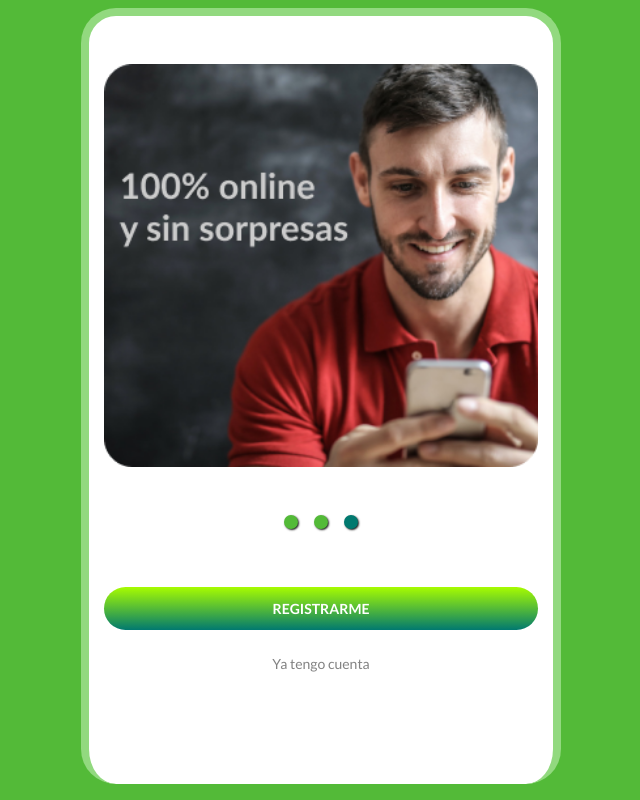
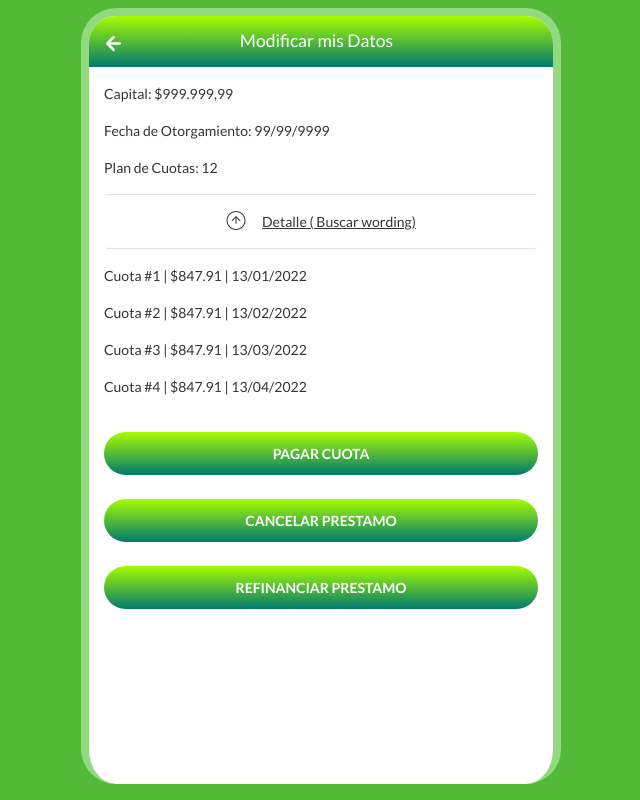
Before and after one commit to CO-FA/WebApp, a React (Create React App) app: page /#/detalle-prestamo in a window 1280 px wide. Shown: the whole page, without its empty margins (319-959 px from the left). Built offline with nearby package versions, Linux system fonts and the light colour scheme.

Commit message:
add: detalle prestamo e item cuota

```diff
--- a/src/pages/Navigation.jsx
+++ b/src/pages/Navigation.jsx
@@ -28,7 +28,7 @@ import Soporte from "./Soporte";
 import CargarmiCbu from "./estadofinanciero/CargarmiCbu";
 import Cbu from "../pages/estadofinanciero/Cbu";
 import CbuList from "./estadofinanciero/CbuList";
-import DetallePrestamo from "./estadofinanciero/DetallePrestamo"
+import DetallePrestamo from "./estadofinanciero/DetallePrestamo";
 
 export default function Navigation() {
   // let location = useLocation();
@@ -117,7 +117,7 @@ export default function Navigation() {
             <Route path="/cargarmiCbu">
               <CargarmiCbu />
             </Route>
-            <Route path="/DetallePrestamo">
+            <Route path="/detalle-prestamo">
               <DetallePrestamo />
             </Route>
 
--- a/src/pages/estadofinanciero/DetallePrestamo.jsx
+++ b/src/pages/estadofinanciero/DetallePrestamo.jsx
@@ -2,82 +2,92 @@ import Button from "components/commons/Button";
 import EncabezadoVerde from "components/commons/EncabezadoVerde";
 import Footer from "components/commons/Footer";
 import React from "react";
+import { ReactComponent as FlechaIcon } from "assets/images/flecha-arriba.svg";
 
-export default function Prestamo2545() {
+const convertToDate = (dateString) => {
+  //  Convert a "dd/MM/yyyy" string into a Date object
+  let d = dateString.split("/");
+  let dat = new Date(d[2] + "/" + d[1] + "/" + d[0]);
+  return dat;
+};
+
+const cuotario = [
+  {
+    Cuota: 1,
+    Vto: "13/01/2022",
+    Importe: 847.91,
+    Estado: "Paga",
+  },
+  {
+    Cuota: 2,
+    Vto: "13/02/2022",
+    Importe: 847.91,
+    Estado: "Paga",
+  },
+  {
+    Cuota: 3,
+    Vto: "13/03/2022",
+    Importe: 847.91,
+    Estado: "Paga",
+  },
+  {
+    Cuota: 4,
+    Vto: "13/04/2022",
+    Importe: 847.91,
+    Estado: "nada",
+  },
+];
+
+const getStyleCuota = (cuota) => {
+  if (cuota.Estado === "Paga") {
+    return "text-black";
+  }
+  //Convertir vencimiento a Date
+  console.log(convertToDate(cuota.Vto));
+  if (convertToDate(cuota.Vto) < new Date()) {
+    return "text-red";
+  }
+
+  return "text-yellow";
+};
+
+const ItemCuota = ({ cuota }) => {
+  const style = getStyleCuota(cuota);
+
+  return (
+    <p className={style}>
+      Cuota #{cuota.Cuota} | ${cuota.Importe} | {cuota.Vto}
+    </p>
+  );
+};
+
+export default function DetallePrestamo() {
   return (
     <>
       <EncabezadoVerde />
-      <div className="row profile-container">
-        <div className="container mt-3">
+      <div className="row">
+        <div className="col mt-3">
           <p className="text-black">Capital: $999.999,99</p>
           <p className="text-black"> Fecha de Otorgamiento: 99/99/9999 </p>
           <p className="text-black"> Plan de Cuotas: 12 </p>
-          <svg
-            width="328"
-            height="1"
-            viewBox="0 0 328 1"
-            fill="none"
-            xmlns="http://www.w3.org/2000/svg"
+
+          <Button
+            className={
+              "w-100 border-top border-bottom d-flex justify-content-center p-3"
+            }
           >
-            <line
-              x1="4.37114e-08"
-              y1="0.5"
-              x2="328"
-              y2="0.500029"
-              stroke="#BDBDBD"
-            />
-          </svg>
+            <FlechaIcon />
+            <span className="ml-3 text-underline">
+              Detalle ( Buscar wording)
+            </span>
+          </Button>
 
-          <div className="row align-self-center">
-            <svg
-              width="20"
-              height="19"
-              viewBox="0 0 20 19"
-              fill="none"
-              xmlns="http://www.w3.org/2000/svg"
-            >
-              <path
-                d="M9.51077 12.8203L9.51074 5.72702L10.5611 5.72702L10.5611 12.8203L9.51077 12.8203Z"
-                fill="#353A40"
-              />
-              <path
-                d="M14.5141 9.48308L13.7706 10.2266L10.0295 6.47369L6.28841 10.2266L5.54492 9.48308L10.0295 4.99848L14.5141 9.48308Z"
-                fill="#353A40"
-              />
-              <path
-                d="M19.5299 9.49994C19.5299 14.7398 15.2695 19 10.0298 19C4.79016 19 0.529785 14.7396 0.529785 9.49994C0.529785 4.26027 4.79016 -0.00011272 10.0298 -0.000112949C15.2695 -0.000113178 19.5299 4.26027 19.5299 9.49994ZM1.56778 9.49994C1.56778 14.1615 5.3561 17.9615 10.0293 17.9615C14.7025 17.9615 18.4908 14.1731 18.4908 9.49994C18.4908 4.82674 14.7025 1.03843 10.0293 1.03843C5.3561 1.03843 1.56778 4.83856 1.56778 9.49994Z"
-                fill="#353A40"
-              />
-            </svg>
-
-            <p>
-              <a href="/" className="text-underline">
-                Detalle ( Buscar wording)
-              </a>
-            </p>
+          <div className="my-3 h-25 overflow-auto">
+            {cuotario.map((cuota) => (
+              <ItemCuota cuota={cuota} />
+            ))}
           </div>
 
-          <svg
-            width="328"
-            height="1"
-            viewBox="0 0 328 1"
-            fill="none"
-            xmlns="http://www.w3.org/2000/svg"
-          >
-            <line
-              x1="4.37114e-08"
-              y1="0.5"
-              x2="328"
-              y2="0.500029"
-              stroke="#BDBDBD"
-            />
-          </svg>
-          <p className="text-black">Cuota #1| $999.999,99 | $999.999,99</p>
-          <p className="text-red">Cuota #2| $999.999,99 | $999.999,99</p>
-          <p className="text-red">Cuota #3| $999.999,99 | $999.999,99</p>
-          <p className="text-black">Cuota #4| $999.999,99 | $999.999,99</p>
-          <p className="text-black">Cuota #5| $999.999,99 | $999.999,99</p>
-          <p className="text-black">Cuota #6| $999.999,99 | $999.999,99</p>
           <Footer>
             <Button className="btn btn-primary cont mt-2">PAGAR CUOTA</Button>
             <Button className="btn btn-primary cont mt-4">
--- a/src/utils/menuOptionsList.js
+++ b/src/utils/menuOptionsList.js
@@ -105,7 +105,12 @@ export const optionsToShow2 = [
     menu: "Ver mi estado financiero",
     icon: estadoFinanciero,
     submenu: [
-      { menu: "Mis préstamos", submenu: [], icon: misPrestamos, href: "/prestamo-2545" },
+      {
+        menu: "Mis préstamos",
+        submenu: [],
+        icon: misPrestamos,
+        href: "/detalle-prestamo",
+      },
       {
         menu: "Proximos vencimientos",
         submenu: [],
```
Also changed, not shown: src/assets/images/flecha-arriba.svg (added).
